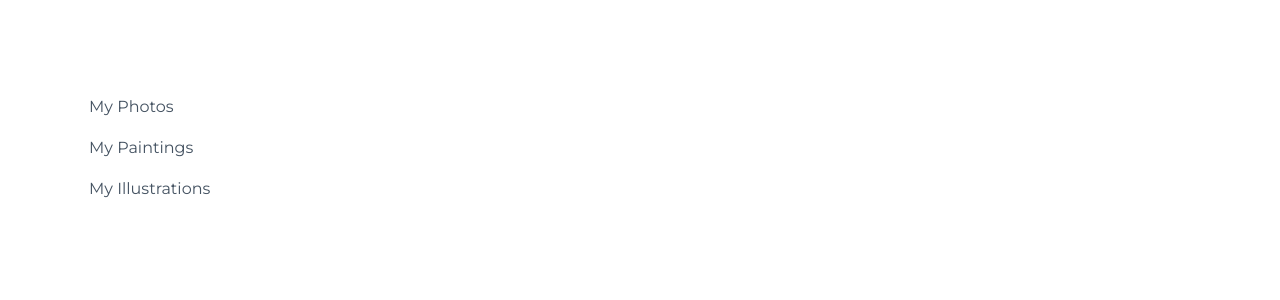
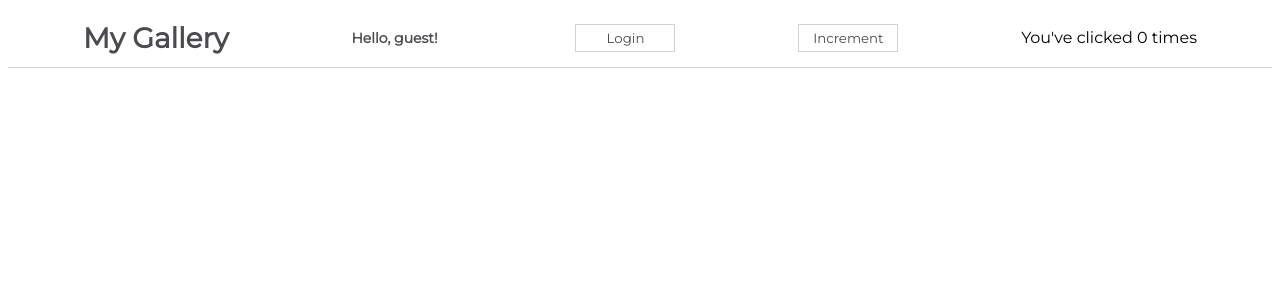
Before and after one commit to Yagavi1994/React-Challenge, a React (Create React App) app in the folder my-app/: page / in a window 1280 px wide. Shown: the top 300 px of the page. Built offline with nearby package versions, Linux system fonts and the light colour scheme.

Commit message:
Create Nav Bar.

```diff
--- a/my-app/src/App.js
+++ b/my-app/src/App.js
@@ -1,11 +1,13 @@
 import css from './App.module.css';
 import SideBar from './components/Sidebar';
+import NavBarSimple from './components/NavBarSimple'
 
 
 function App() {
   return (
     <div className={css.App}>
-      <SideBar />
+      <NavBarSimple />
+      {/* <SideBar /> */}
     </div>
   );
 }
--- /dev/null
+++ b/my-app/src/components/NavBarSimple.js
@@ -0,0 +1,45 @@
+import React from "react";
+import css from "./css/NavBarSimple.module.css";
+
+class NavBarSimple extends React.Component {
+    constructor(props){
+        super(props)
+        this.state = {
+            introduction: "Hello, guest!",
+            buttonText: "Login",
+            count: 0
+        }
+    }
+
+    handleClick(){
+        this.setState((prevState, prevProps) => {
+            return{
+                introduction: prevState.introduction === "Hello, guest!" ? "Welcome back, User!" : "Hello, guest!",
+                buttonText: prevState.buttonText === "Login" ? "Logout" : "Login",
+            }
+
+        });
+    }
+
+    increment (){
+        this.setState((prevState, prevProps) => {
+            return{
+                count: prevState.count + 1,
+            }
+        });
+    }
+
+    render(){
+        return(
+            <div className={css.NavBar}>
+                <h1>My Gallery</h1>
+                <span>{this.state.introduction}</span>
+                <button onClick={()=>this.handleClick()}>{this.state.buttonText}</button>
+                <button onClick={()=>this.increment()}>Increment</button>
+                <p>You've clicked {this.state.count} times</p>
+            </div>
+        )
+    }
+}
+
+export default NavBarSimple
```
